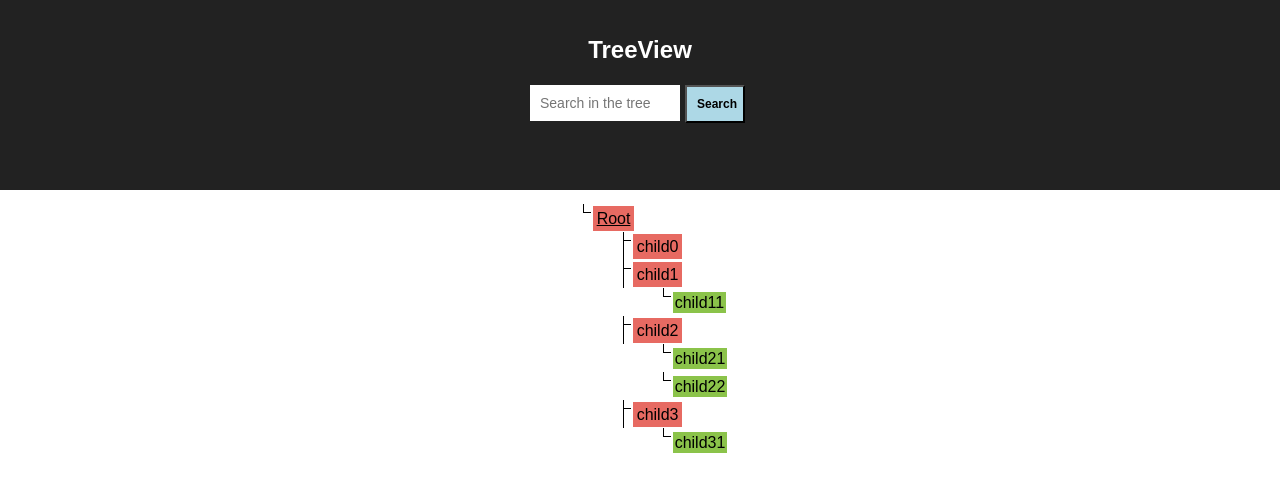
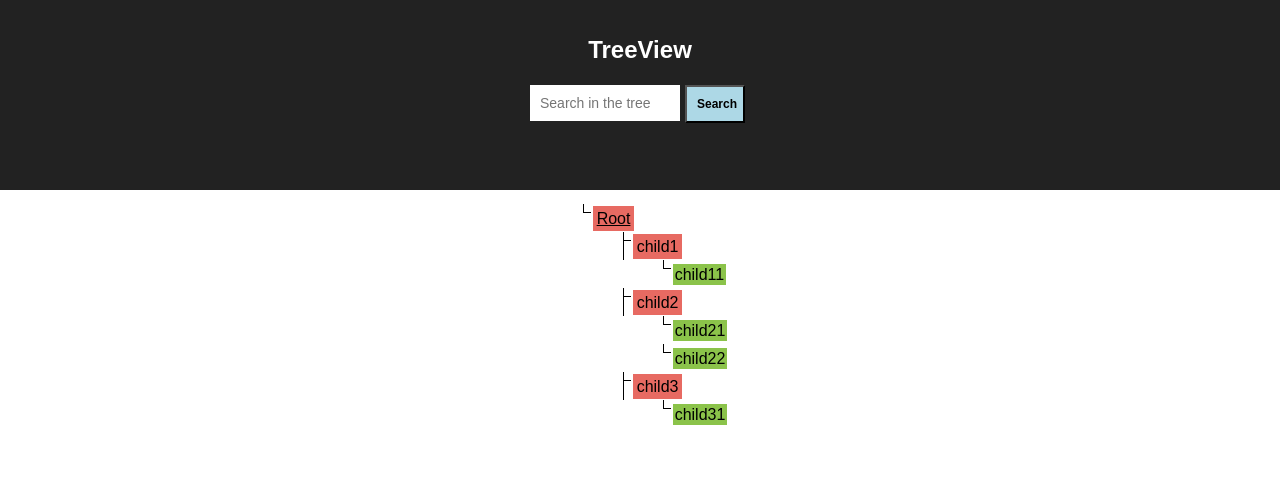
Before and after one commit to serendipitist/treeview, a React (Create React App) app: page / in a window 1280 px wide. Shown: the top 492 px of the page. Built offline with nearby package versions, Linux system fonts and the light colour scheme.

Commit message:
add search functionality for nodes

```diff
--- a/src/App.js
+++ b/src/App.js
@@ -37,7 +37,7 @@ class App extends Component {
           {!this.handleSearchResult() && <h4>Result Not Found</h4>}
         </header>
         <div>
-          <Tree handleSearchResult={this.handleSearchResult} />
+          <Tree handleSearchResult={this.handleSearchResult}/>
         </div>
       </div>
     );
--- a/src/search.js
+++ b/src/search.js
@@ -1,5 +1,6 @@
 import { nodes } from './view/tree';
 
 export default function search(searchInput) {
-  return nodes.toString().includes(searchInput);
+  if(searchInput == '' || null) return 'none';
+  return nodes.toString().includes(searchInput.toLowerCase());
 }
--- a/src/view/tree.js
+++ b/src/view/tree.js
@@ -1,23 +1,28 @@
 import React, { Component } from 'react';
 import '../App.css';
+import search from '../search'
 
-const numberOfChildren = [0 ,1, 11, 2, 21, 22, 3, 31];
+const numberOfChildren = ['child1', 'child11', 'child2', 'child21', 'child22', 'child3', 'child31'];
 
-const ChildNodes = () => numberOfChildren.map((number, index) => {
-   const value = number.toString();
-   return (value.length === 1 ? <li key={index}><a className="parent">child{number}</a></li> :
-                                <ul><li key={index}><a className="leaf">child{number}</a></li></ul>
+const nodes = numberOfChildren.slice();
+nodes.push('root');
+
+const ChildNodes = () => numberOfChildren.map((item, index) => {
+   const value = Number(item.match(/\d+/));
+   return (
+    value < 9 ? <li key={index}><a className="parent">{item}</a></li> :
+                                <ul><li key={index}><a className="leaf">{item}</a></li></ul>
   )
 })
 
-
-const Nodes =() => {
+const Nodes =(showInSearch) => {
+  console.log(showInSearch);
   return (
     <div>
      <ul className="tree-container">
-        <li key={0}><a className="root root-prop">Root</a>
+        <li key={1000}><a className={`root ${showInSearch.showInSearch ? 'search-highlight' : ''} root-prop`}>Root</a>
           <ul>
-            <ChildNodes />
+            <ChildNodes showInSearch={showInSearch} />
           </ul>
         </li>
       </ul>
@@ -27,13 +32,19 @@ const Nodes =() => {
 
 
 class Tree extends Component {
+   constructor(props) {
+    super(props);
+   }
+
+
   render() {
+   const showInSearch = this.props.handleSearchResult() === true;
     return (
       <div className="tree">
-        <Nodes/>
+        <Nodes showInSearch={showInSearch} />
       </div>
     );
   }
 }
 
-export { Tree , numberOfChildren as nodes};
+export { Tree , nodes};
```
